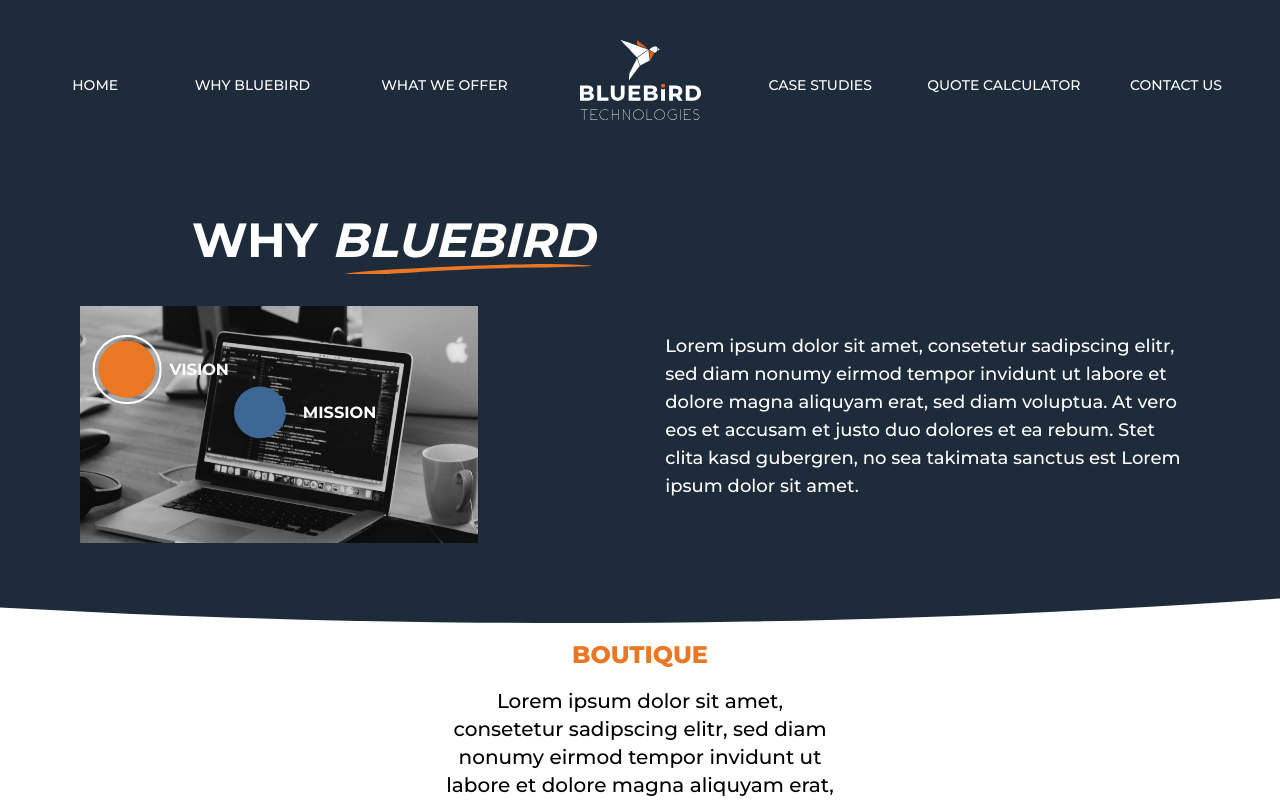
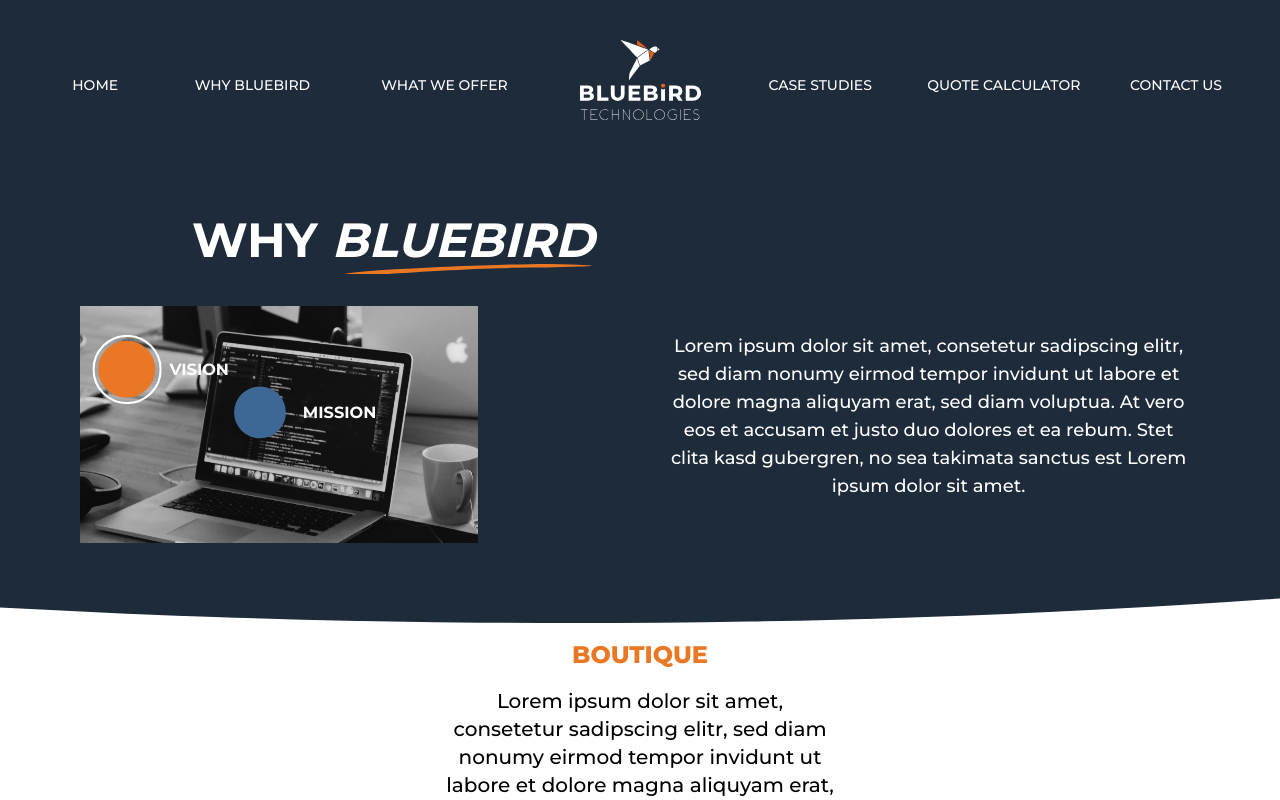
Before and after one commit to bluebird-technologies/bluebird_tech_OLD, a Next.js app: page /why in a window 1280 px wide. Shown: the top 800 px of the page. Built offline with nearby package versions, Linux system fonts and the light colour scheme.

Commit message:
curve position adjusted

```diff
--- a/pages/why.tsx
+++ b/pages/why.tsx
@@ -49,7 +49,7 @@ const Why = () => {
 
   const [isFirstSelected, setIsFirstSelected] = useState(true);
   return (
-    <div className="w-full  overflow-hidden">
+    <div className="w-full overflow-hidden">
       <div className="w-full flex flex-col relative pv-20  2xl:pb-40 ">
         <div
           className="absolute bg-primary h-full w-[285vw] -z-1 left-[-98%]  2xl:left-[-16%] 2xl:w-[130vw]"
@@ -123,14 +123,14 @@ const Why = () => {
             <div className="flex w-full  2xl:justify-start  justify-center">
               <div className="hidden xl:block w-1/3" />
               {isFirstSelected ? (
-                <p className="text-white text-lg mb-8 mt-4 xl:px-2 w-full">
+                <p className="text-white text-lg text-center mb-8 mt-4 xl:px-2 w-full">
                   Lorem ipsum dolor sit amet, consetetur sadipscing elitr, sed diam nonumy eirmod
                   tempor invidunt ut labore et dolore magna aliquyam erat, sed diam voluptua. At
                   vero eos et accusam et justo duo dolores et ea rebum. Stet clita kasd gubergren,
                   no sea takimata sanctus est Lorem ipsum dolor sit amet.
                 </p>
               ) : (
-                <p className="text-white text-lg mb-8 mt-4 xl:px-2 w-full">
+                <p className="text-white text-lg mb-8 text-center mt-4 xl:px-2 w-full">
                   Lorem ipsum dolor sit amet sed diam nonumy eirmod tempor invidunt ut labore et
                   dolore magna aliquyam erat, sed diam voluptua. Sed diam nonumy eirmod tempor
                   invidunt ut labore et dolore magna aliquyam erat, sed diam voluptua. At vero eos
@@ -199,7 +199,7 @@ const Why = () => {
       {/* Culture section Mobile */}
       <div className="relative h-full 2xl:hidden">
         <div
-          className="absolute bg-secondary h-[100%] w-[285vw]  left-[-98%] 2xl:hidden"
+          className="absolute bg-secondary h-[100%] w-[360vw]  left-[-132%] 2xl:hidden"
           style={{
             borderTopLeftRadius: '50%',
             borderTopRightRadius: '50%',
@@ -317,7 +317,7 @@ const Why = () => {
       </div>
 
       {/* Awards section */}
-      <div className="py-24 flex flex-1 items-center flex-col -mt-32 2xl:mt-0 bg-primary justify-center">
+      <div className="py-32 flex flex-1 items-center flex-col -mt-32 2xl:mt-0 bg-primary justify-center">
         <h1 className="text-highlight font-extrabold text-4xl mt-12 2xl:mt-0 pb-6">AWARDS</h1>
         <Line />
         <div className="max-w-[350px] mt-16">
```
